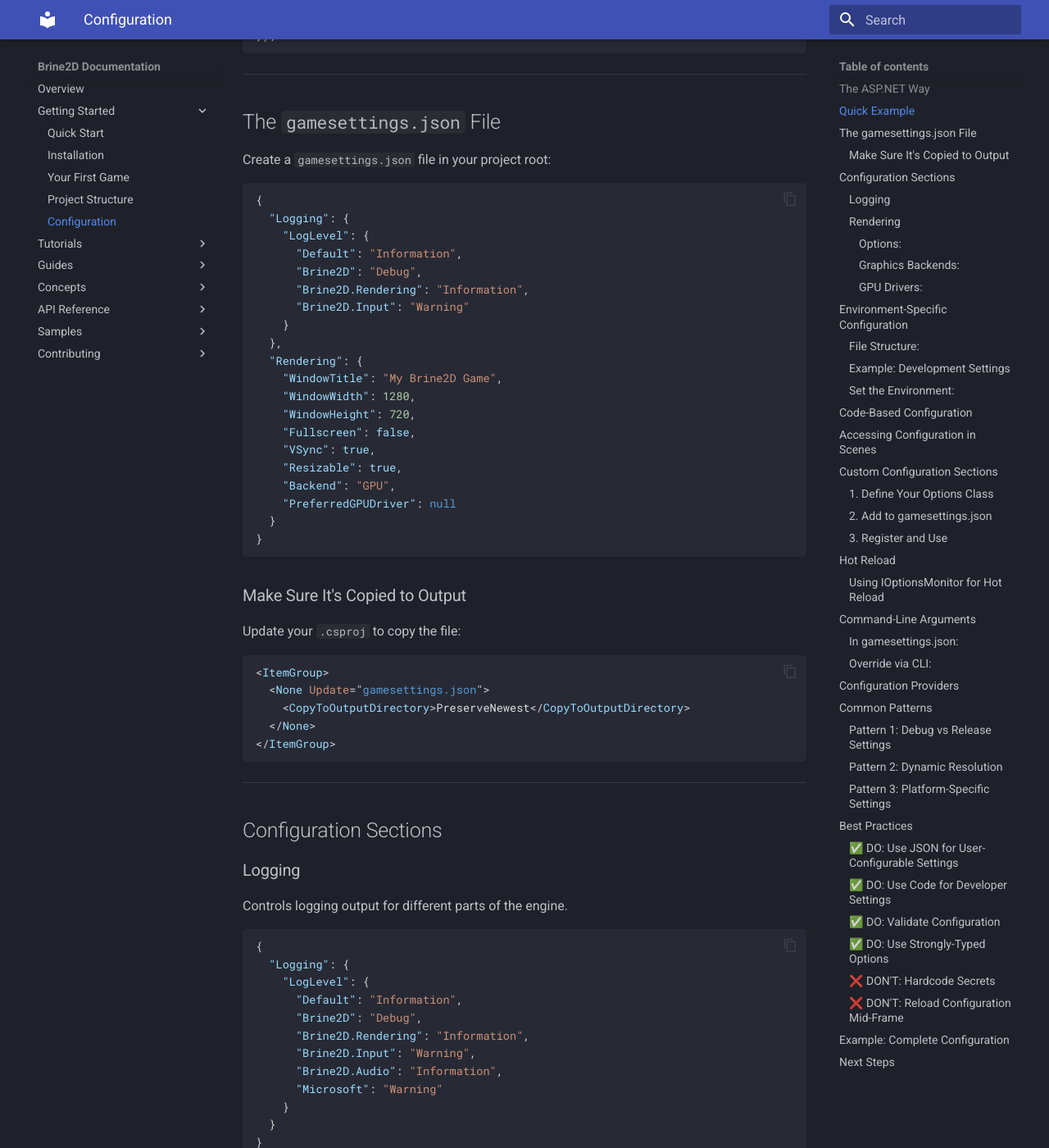
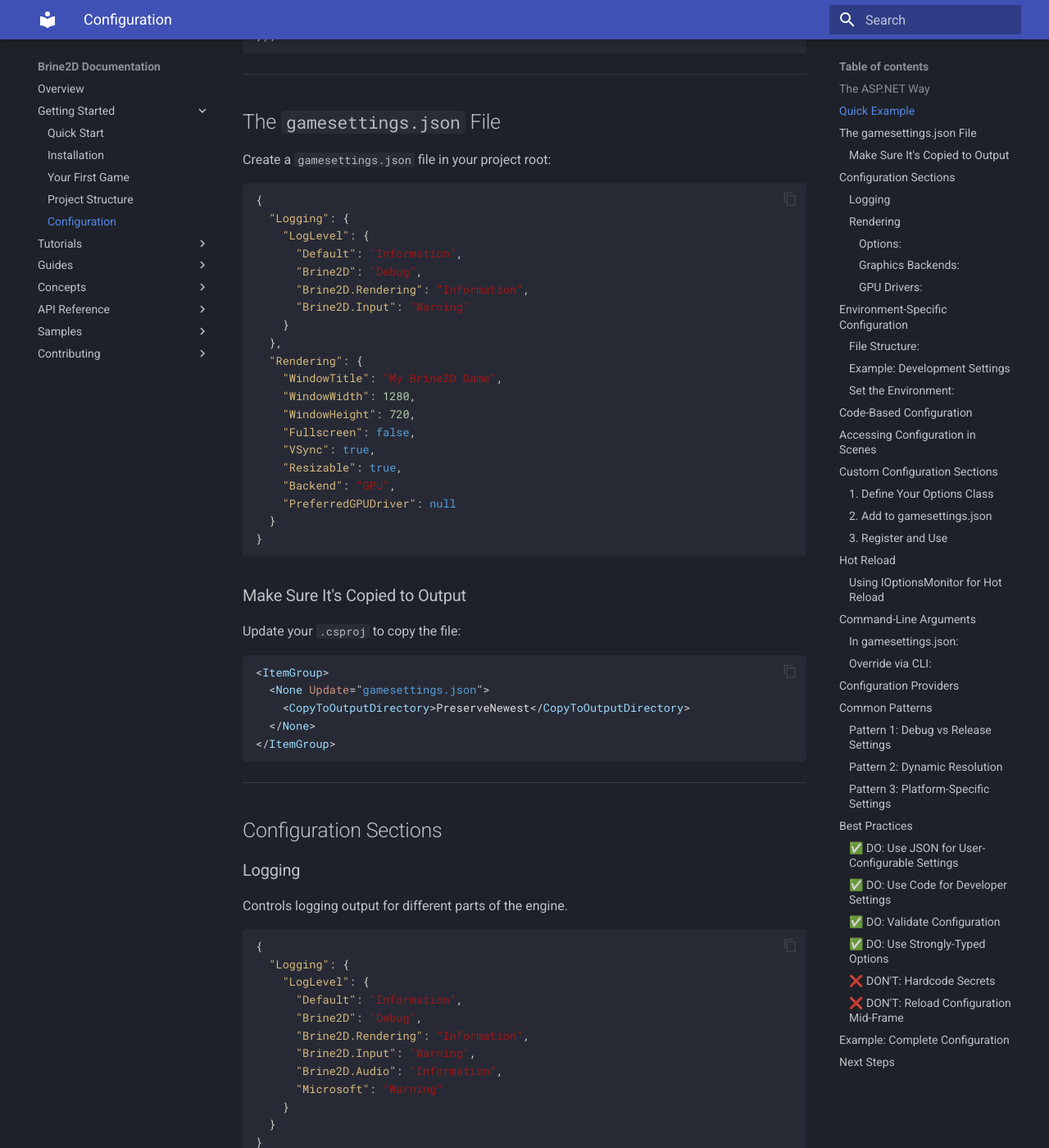
Before and after one commit to CrazyPickleStudios/Brine2D-Documentation, an MkDocs documentation site: the page built from docs/getting-started/configuration.md, in a window 1280 px wide and 1400 px high, scrolled down 959 px. Shown: the whole window at 82% size. Built offline with MkDocs 1.6.1 and Material for MkDocs 9.7.7, drawn with Linux system fonts in a browser that asks for light colours; nearby versions of some CDN libraries.

Commit message:
fixing some prism for json.

```diff
--- a/docs/stylesheets/prism-material-slate.css
+++ b/docs/stylesheets/prism-material-slate.css
@@ -217,3 +217,31 @@
 code[class*="language-"] ::selection {
     background: rgba(124, 175, 194, 0.2);
 }
+
+.language-json .token.property {
+    color: #d7ba7d;
+}
+
+.language-json .token.string {
+    color: #a31515;
+}
+
+.language-json .token.number {
+    color: #b5cea8;
+}
+
+.language-json .token.boolean {
+    color: #569cd6;
+}
+
+.language-json .token.null {
+    color: #569cd6;
+}
+
+.language-json .token.operator {
+    color: #b4b4b4;
+}
+
+.language-json .token.comment {
+    color: #57a64a;
+}
--- a/mkdocs.yml
+++ b/mkdocs.yml
@@ -96,10 +96,10 @@
   - pymdownx.highlight:
       use_pygments: false
   - pymdownx.superfences:
-    custom_fences:
-        - name: mermaid
-          class: mermaid
-          format: !!python/name:pymdownx.superfences.fence_code_format
+      custom_fences:
+        name: mermaid
+        class: mermaid
+        format: !!python/name:pymdownx.superfences.fence_code_format
   - pymdownx.inlinehilite
   - pymdownx.snippets
   - pymdownx.tabbed:
```
